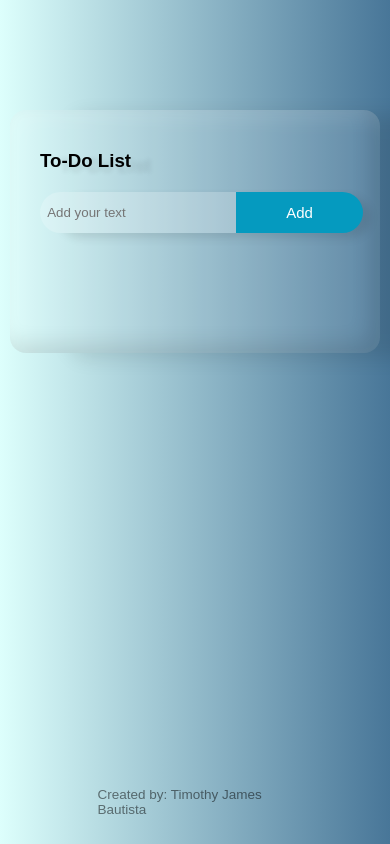
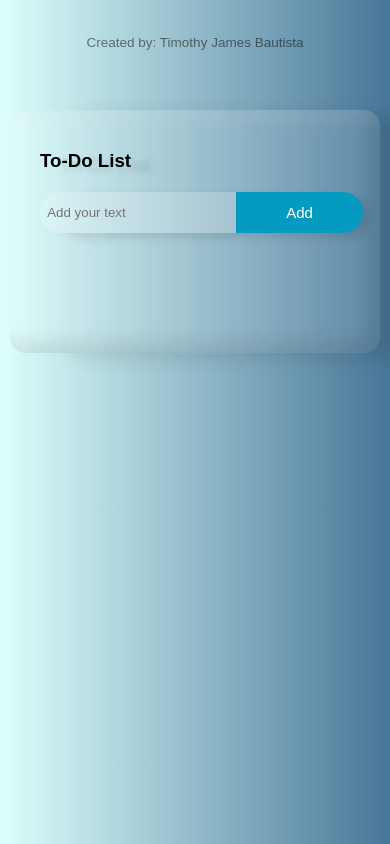
Before and after one commit to tjl0830/capstone_todo_list, a plain HTML site: page index.html in a window 390 px wide. Drawn offline with Linux system fonts and the light colour scheme.

Commit message:
fixed text wrapping

```diff
--- a/styles.css
+++ b/styles.css
@@ -73,6 +73,7 @@ ul li {
     text-shadow: 20px 5px 5px rgba(0, 0, 0, 0.1);
     max-width: 90%;
     text-overflow:clip;
+    /* word-break: break-all; */
 }
 
 ul li::before {
@@ -116,8 +117,16 @@ ul li span:hover {
 #created-by {
     position: absolute;
     left: 50%;
-    top: 95%;
+    top: 5%;
     transform: translate(-50%, -50%);
     font-size: 1.6vh;
-    color: rgb(0,0,0,0.5)
+    color: rgb(0,0,0,0.5);
+    text-wrap: nowrap;
 }
+
+
+@media only screen and (max-width: 600px) {
+    body {
+        background-color: lightblue;
+    }
+}
```
